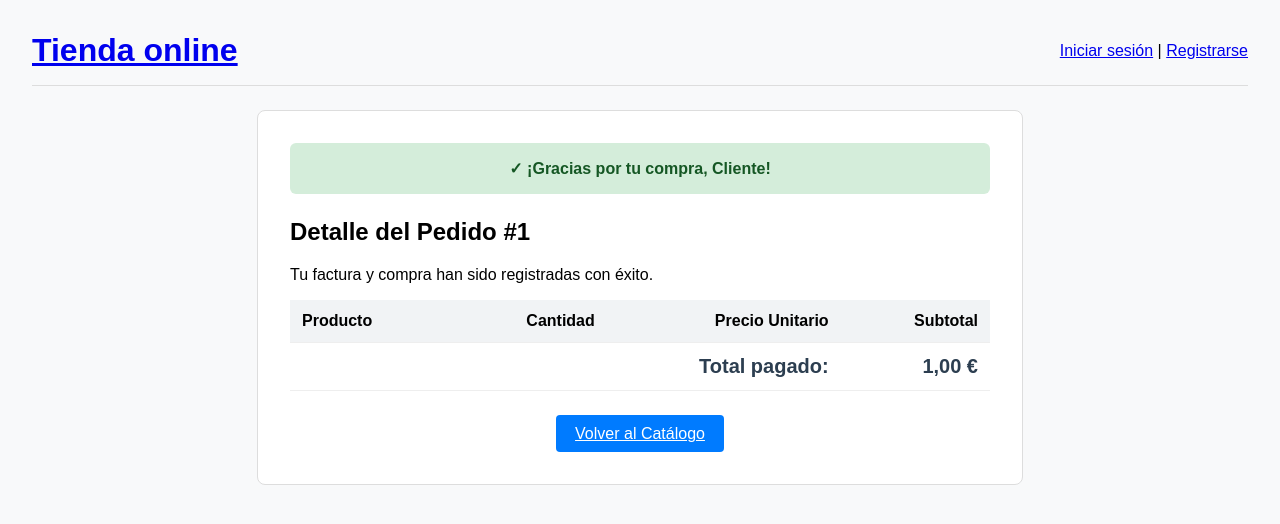
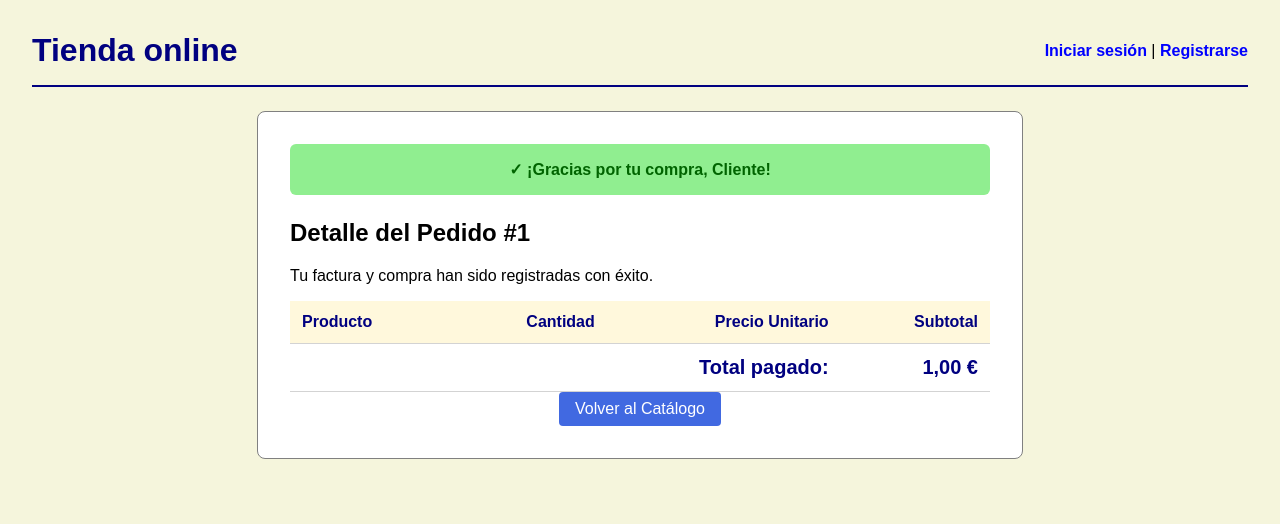
Before and after one commit to dromerCode/tienda-php, a PHP site: template views/pedidoView.phtml in a window 1280 px wide. Shown: the top 524 px of the page. Run offline with PHP 8.4, Linux system fonts and the light colour scheme; the template is opened without the code that fills it, so the values that code supplies are empty.

Commit message:
Estilos comunes en css/estilos.css

```diff
--- /dev/null
+++ b/css/estilos.css
@@ -0,0 +1,209 @@
+/* Estilos generales */
+body {
+    font-family: sans-serif;
+    margin: 2rem;
+    background: beige;
+    color: black;
+}
+
+/* Cabecera compartida */
+.cabecera {
+    display: flex;
+    justify-content: space-between;
+    align-items: center;
+    margin-bottom: 1.5rem;
+    padding-bottom: 1rem;
+    border-bottom: 2px solid navy;
+}
+
+.cabecera h1 {
+    margin: 0;
+}
+
+.cabecera h1 a {
+    text-decoration: none;
+    color: navy;
+}
+
+.cabecera nav a {
+    color: blue;
+    text-decoration: none;
+    font-weight: bold;
+}
+
+.cabecera nav a:hover {
+    text-decoration: underline;
+}
+
+/* Catálogo de productos */
+.grid {
+    display: grid;
+    grid-template-columns: repeat(auto-fill, minmax(220px, 1fr));
+    gap: 1.5rem;
+    margin-top: 1.5rem;
+}
+
+.card {
+    background: white;
+    border: 1px solid gray;
+    border-radius: 8px;
+    padding: 1rem;
+    display: flex;
+    flex-direction: column;
+    justify-content: space-between;
+}
+
+.precio {
+    font-size: 1.2rem;
+    font-weight: bold;
+    color: navy;
+}
+
+/* Detalle de producto */
+.detalle {
+    background: white;
+    border: 1px solid gray;
+    border-radius: 8px;
+    padding: 2rem;
+    max-width: 600px;
+    margin: 0 auto;
+}
+
+.precio-grande {
+    font-size: 1.5rem;
+    font-weight: bold;
+    color: green;
+    margin: 1rem 0;
+}
+
+.volver {
+    display: inline-block;
+    margin-bottom: 1rem;
+    color: blue;
+    text-decoration: none;
+}
+
+.volver:hover {
+    text-decoration: underline;
+}
+
+/* Botones */
+.btn {
+    display: inline-block;
+    background: royalblue;
+    color: white;
+    padding: 0.5rem 1rem;
+    text-decoration: none;
+    border-radius: 4px;
+    text-align: center;
+    border: none;
+    cursor: pointer;
+    font-size: 1rem;
+}
+
+.btn:hover {
+    background: navy;
+}
+
+.btn-comprar {
+    background: green;
+    padding: 0.6rem 1.2rem;
+    font-weight: bold;
+}
+
+.btn-comprar:hover {
+    background: darkgreen;
+}
+
+/* Tablas (Carrito y Pedido) */
+table {
+    width: 100%;
+    border-collapse: collapse;
+    margin-top: 1rem;
+    background: white;
+}
+
+th, td {
+    padding: 0.75rem;
+    text-align: left;
+    border-bottom: 1px solid lightgray;
+}
+
+th {
+    background: cornsilk;
+    color: navy;
+}
+
+.text-right {
+    text-align: right;
+}
+
+.total {
+    font-size: 1.25rem;
+    font-weight: bold;
+    color: navy;
+}
+
+table input[type="number"] {
+    width: 4em;
+    padding: 0.2rem;
+}
+
+/* Contenedor del pedido realizado */
+.container {
+    max-width: 700px;
+    margin: 0 auto;
+    background: white;
+    padding: 2rem;
+    border-radius: 8px;
+    border: 1px solid gray;
+}
+
+.alert-success {
+    background: lightgreen;
+    color: darkgreen;
+    padding: 1rem;
+    border-radius: 6px;
+    margin-bottom: 1.5rem;
+    text-align: center;
+    font-weight: bold;
+}
+
+/* Formularios (Login y Registro) */
+.formulario {
+    background: white;
+    border: 1px solid gray;
+    border-radius: 8px;
+    padding: 2rem;
+    max-width: 400px;
+    margin: 1.5rem auto;
+}
+
+.formulario h1 {
+    margin-top: 0;
+    font-size: 1.5rem;
+    color: navy;
+}
+
+.formulario label {
+    display: block;
+    margin-top: 0.8rem;
+    margin-bottom: 0.2rem;
+    font-weight: bold;
+}
+
+.formulario input[type="text"],
+.formulario input[type="email"],
+.formulario input[type="password"],
+.formulario input[type="tel"] {
+    width: 100%;
+    padding: 0.5rem;
+    border: 1px solid gray;
+    border-radius: 4px;
+    box-sizing: border-box;
+}
+
+.formulario input[type="submit"] {
+    margin-top: 1.2rem;
+    width: 100%;
+}
--- a/views/carritoView.phtml
+++ b/views/carritoView.phtml
@@ -5,6 +5,7 @@
     <meta charset="UTF-8">
     <meta name="viewport" content="width=device-width, initial-scale=1.0">
     <title>Mi carrito</title>
+    <link rel="stylesheet" href="css/estilos.css">
 </head>
 <body>
     <?php require __DIR__ . '/header.phtml'; ?>
@@ -47,7 +48,7 @@
         </table>
         <p><strong>Total: <?= number_format($carrito->getPrecioFinal(), 2, ',', '.') ?> €</strong></p>
         <p>
-            <a href="index.php?page=finalizar_compra" style="display:inline-block; background:#28a745; color:white; padding:0.6rem 1.2rem; text-decoration:none; border-radius:4px; font-weight:bold;">Finalizar compra &rarr;</a>
+            <a href="index.php?page=finalizar_compra" class="btn btn-comprar">Finalizar compra &rarr;</a>
         </p>
     <?php endif; ?>
 
--- a/views/header.phtml
+++ b/views/header.phtml
@@ -1,6 +1,5 @@
-<div
-    style="display: flex; justify-content: space-between; align-items: center; margin-bottom: 1.5rem; padding-bottom: 1rem; border-bottom: 1px solid #ddd;">
-    <h1 style="margin: 0;">
+<div class="cabecera">
+    <h1>
         <a href="index.php?page=productos">Tienda online</a>
     </h1>
     <nav>
--- a/views/pedidoView.phtml
+++ b/views/pedidoView.phtml
@@ -3,21 +3,7 @@
     <head>
         <meta charset="UTF-8">
         <title>Pedido Realizado - Tienda</title>
-        <style>
-            body { font-family: sans-serif; margin: 2rem; background: #f8f9fa; }
-            .container { max-width: 700px; margin: 0 auto; background: white; padding: 2rem; border-radius: 8px;
-  border: 1px solid #ddd; }
-            .alert-success { background: #d4edda; color: #155724; padding: 1rem; border-radius: 6px; margin-bottom:
-  1.5rem; text-align: center; font-weight: bold; }
-            table { width: 100%; border-collapse: collapse; margin-top: 1rem; }
-            th, td { padding: 0.75rem; text-align: left; border-bottom: 1px solid #eee; }
-            th { background: #f1f3f5; }
-            .text-right { text-align: right; }
-            .total { font-size: 1.25rem; font-weight: bold; color: #2c3e50; }
-            .btn { display: inline-block; background: #007bff; color: white; padding: 0.6rem 1.2rem; text-
-  decoration: none; border-radius: 4px; margin-top: 1.5rem; }
-            .btn:hover { background: #0056b3; }
-        </style>
+        <link rel="stylesheet" href="css/estilos.css">
     </head>
     <body>
         <?php require __DIR__ . '/header.phtml'; ?>
```
Also changed, not shown: views/loginView.phtml (+7 -5 lines), views/productoView.phtml (+4 -9 lines), views/productosView.phtml (+1 -11 lines), views/registerView.phtml (+11 -9 lines).
